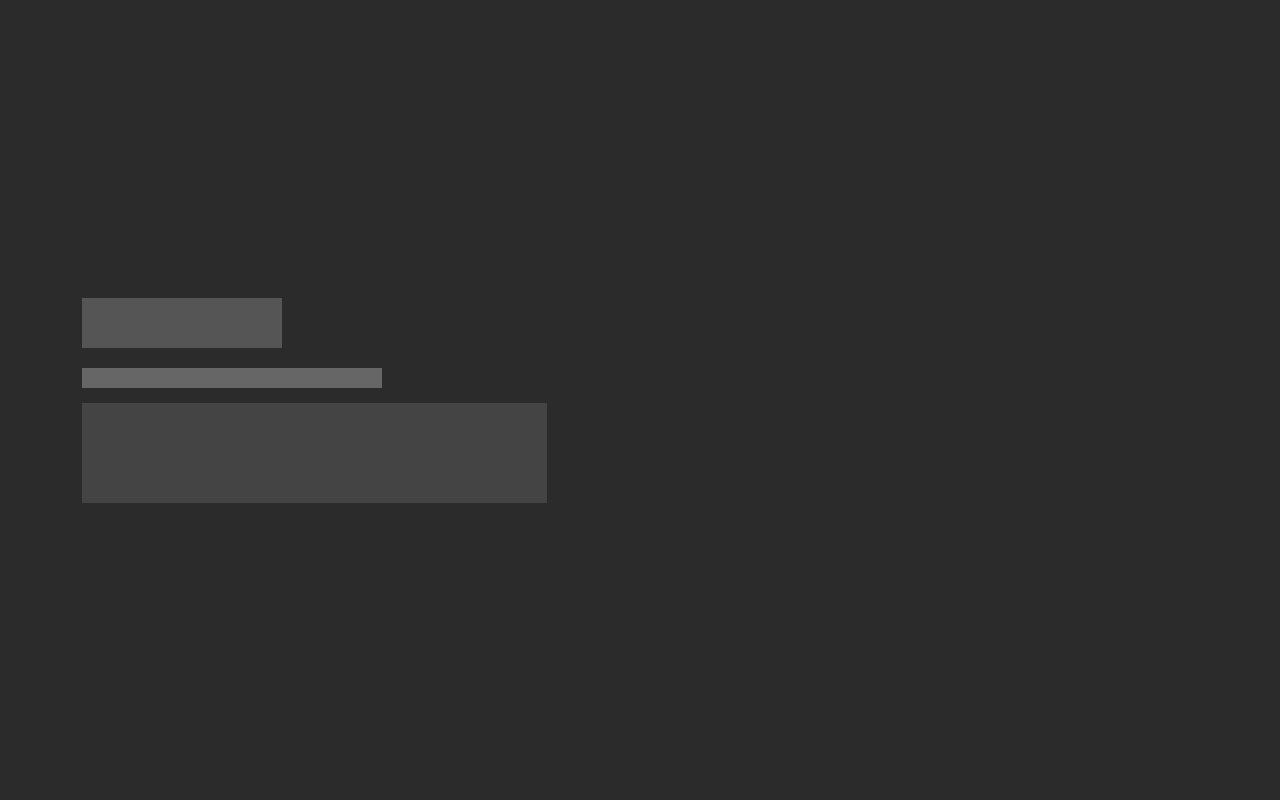
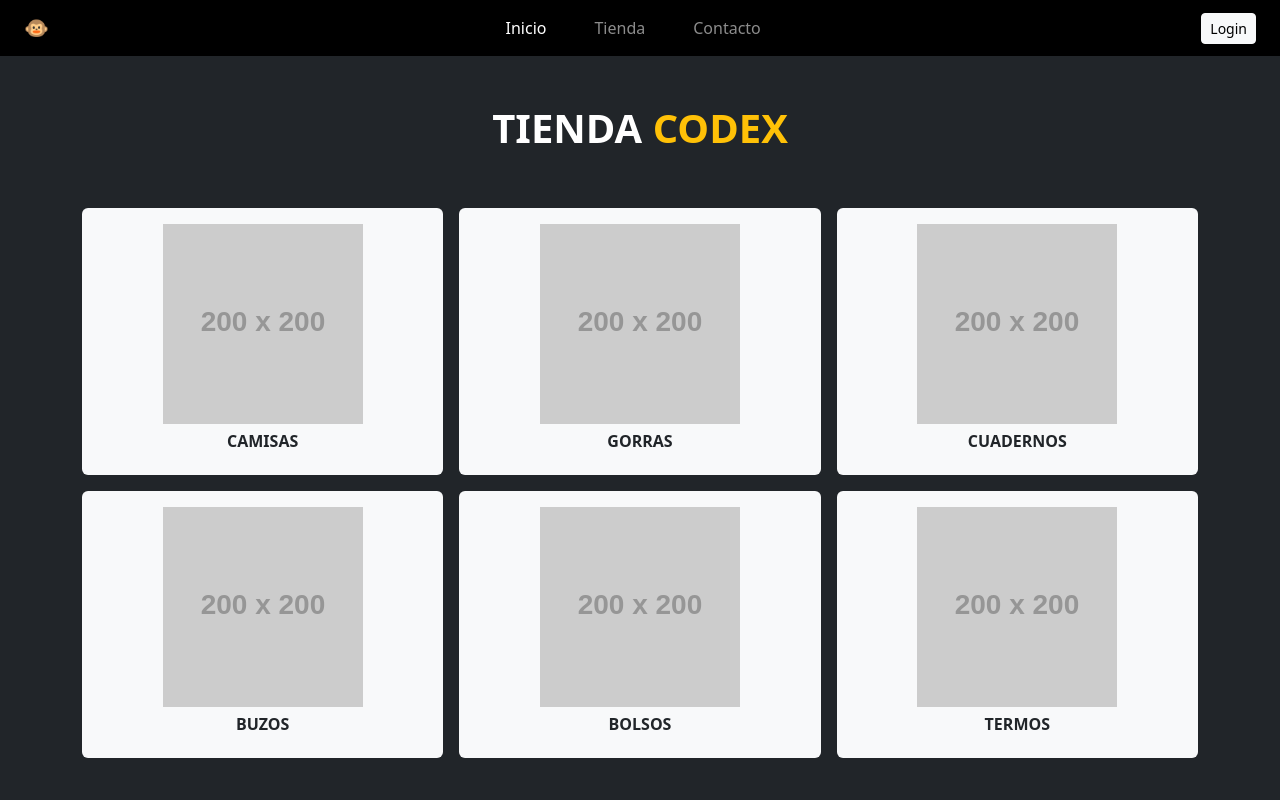
Before and after one commit to A1exis0o7/Proyecto_Cenizas_De_Honor, a React (Vite) app: page / in a window 1280 px wide. Shown: the top 800 px of the page. Built offline with nearby package versions, Linux system fonts and the light colour scheme.

Commit message:
modificación app y tienda

```diff
--- a/src/App.jsx
+++ b/src/App.jsx
@@ -3,20 +3,16 @@ import { StatusMiguel } from './Components/StatusMiguel'
 import StatusAlex from './Components/StatusAlex'
 import { StatusPersonajes_Isabel } from './Components/StatusPersonajes_Isabel'
 import {StatusGemas_Lu} from './Components/StatusGemas_Lu' */
-import Contactenos from './Pages/Conocenos'
+
 import Home from './Pages/Home'
-import Marca from './Pages/Marca'
 import Tienda from './Pages/Tienda'
+
 
 const App = () => {
   return (
   <>
 
-    {/* <StatusMiguel/>
-    <StatusAlex/>
-    <StatusPersonajes_Isabel/>
-    <StatusGemas_Lu/> */}
-    <Contactenos/>
+    {/* <Contactenos/> */}
     <Tienda/>
 
   </>
--- a/src/Pages/Tienda.jsx
+++ b/src/Pages/Tienda.jsx
@@ -1,12 +1,12 @@
 import React from 'react';
 import 'bootstrap/dist/css/bootstrap.min.css';
-import {
+/* import {
   FaFacebookF,
   FaInstagram,
   FaTiktok,
   FaYoutube,
   FaXTwitter,
-} from 'react-icons/fa6';
+} from 'react-icons/fa6'; */
 
 
 const Tienda = () => {
```
